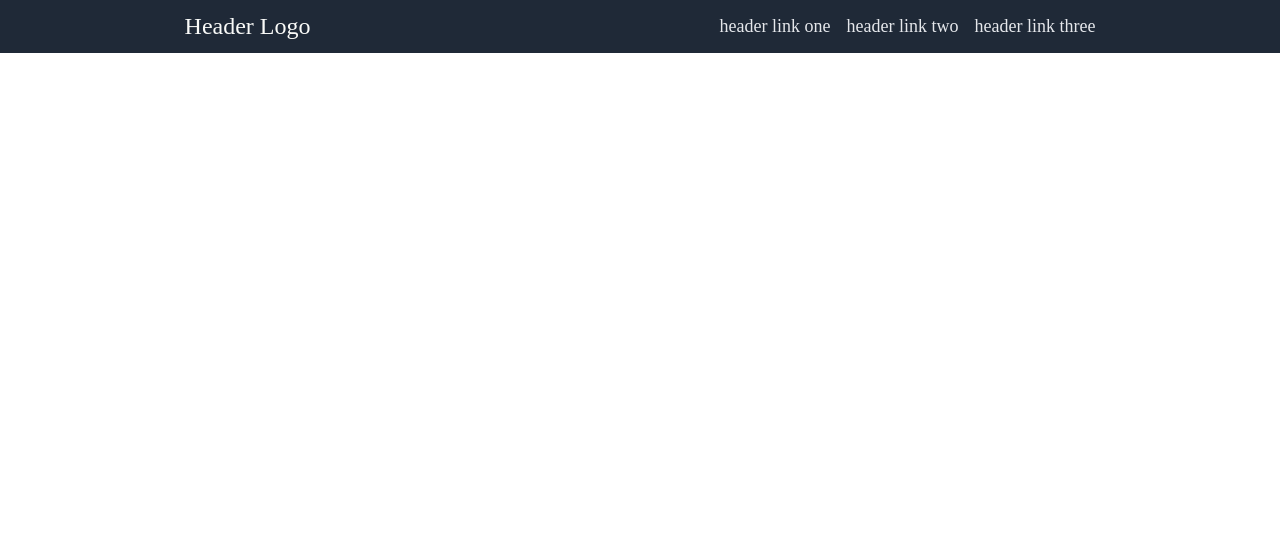
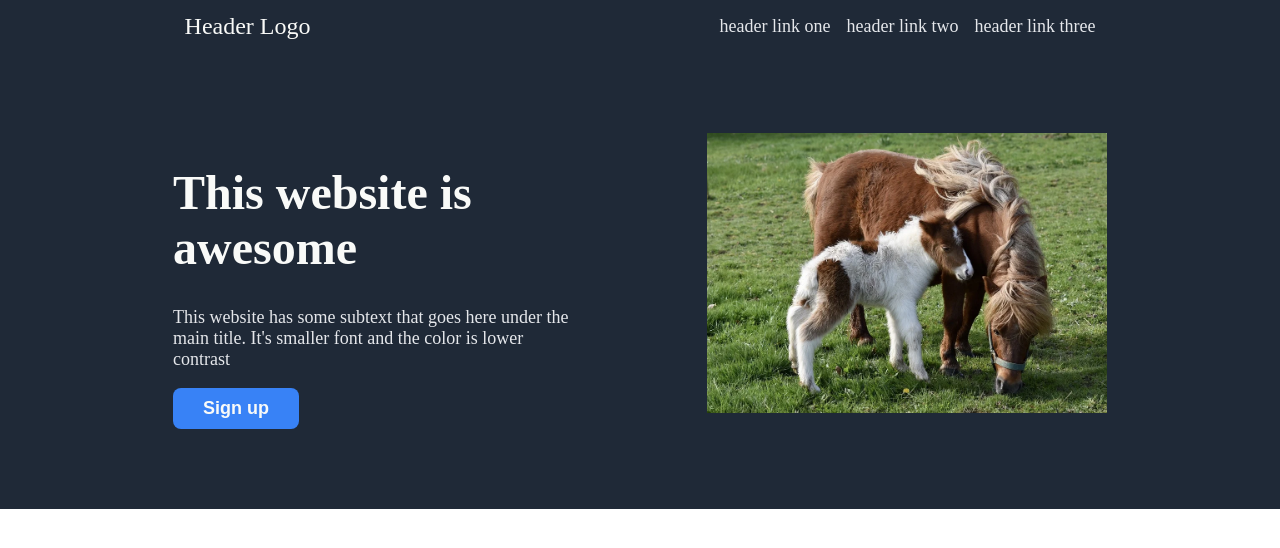
Before and after one commit to CopyCato/Landing-Page, a plain HTML site: page index.html in a window 1280 px wide. Drawn offline with Linux system fonts and the light colour scheme.

Commit message:
Add images directory, create hero section

```diff
--- a/index.html
+++ b/index.html
@@ -10,13 +10,23 @@
 <body>
   <header>
     <div class="logo">Header Logo</div>
-
      <ul>
       <li><a href="">header link one</a></li>
       <li><a href="">header link two</a></li>
       <li><a href="">header link three</a></li>
     </ul>
+  </header>
 
-  </header>
+  <div class="hero">
+    <div class="left-side">
+      <h1>This website is awesome</h1>
+      <p>This website has some subtext that goes here under the main title. It's smaller font and the color is lower contrast</p>
+      <button class="buttons">Sign up</button>
+    </div>
+
+    <div class="right-side">
+      <img src="./images/ponies.webp" alt="random-picture">
+    </div>
+  </div>
 </body>
 </html>
--- a/style.css
+++ b/style.css
@@ -2,6 +2,7 @@ body{
   margin: 0;
 }
 
+/*Start header*/
 header {
   display: flex;
   justify-content: space-around;
@@ -24,3 +25,46 @@ a {
   color: #F9FAF8;
   font-size: 24px;
 }
+
+/*End header*/
+
+/*Starts hero section*/
+
+.hero {
+  display: flex;
+  justify-content: space-around;
+  background-color: #1F2937;
+  padding: 80px;
+}
+
+img {
+  width: 400px;
+  height: auto;
+  margin-right: 26px;
+}
+
+h1 {
+  font-size: 48px;
+  color: #F9FAF8;
+  font-weight: 900;
+}
+
+.left-side {
+  width: 400px;
+  margin-left: 26px;
+}
+
+p {
+  font-size: 18px;
+  color: #E5E7EB;
+}
+
+.buttons {
+  color: #F9FAF8;
+  background-color: #3882F6;
+  padding: 10px 30px;
+  border-radius: 8px;
+  border: none;
+  font-size: 18px;
+  font-weight: 700;
+}
```
Also changed, not shown: images/ponies.webp (added).
